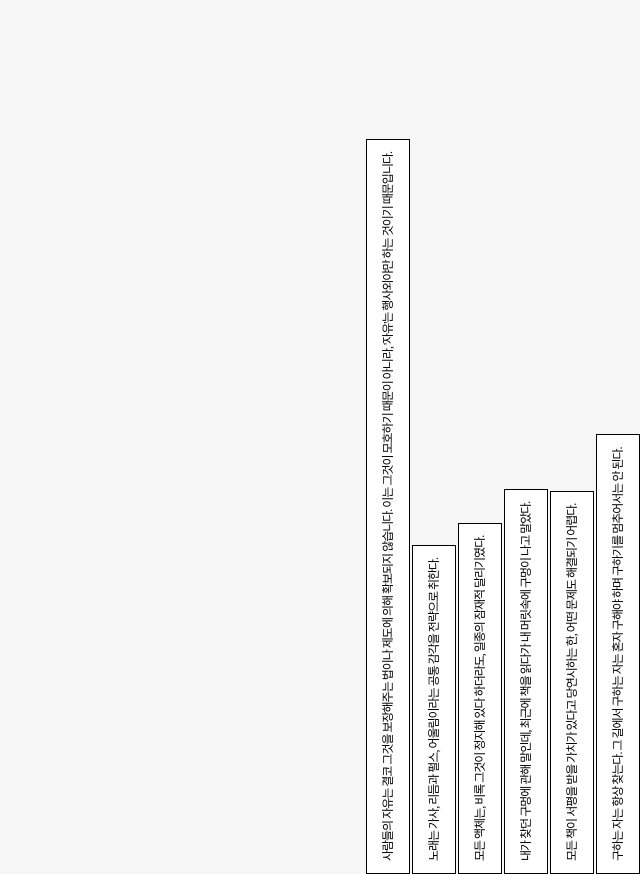
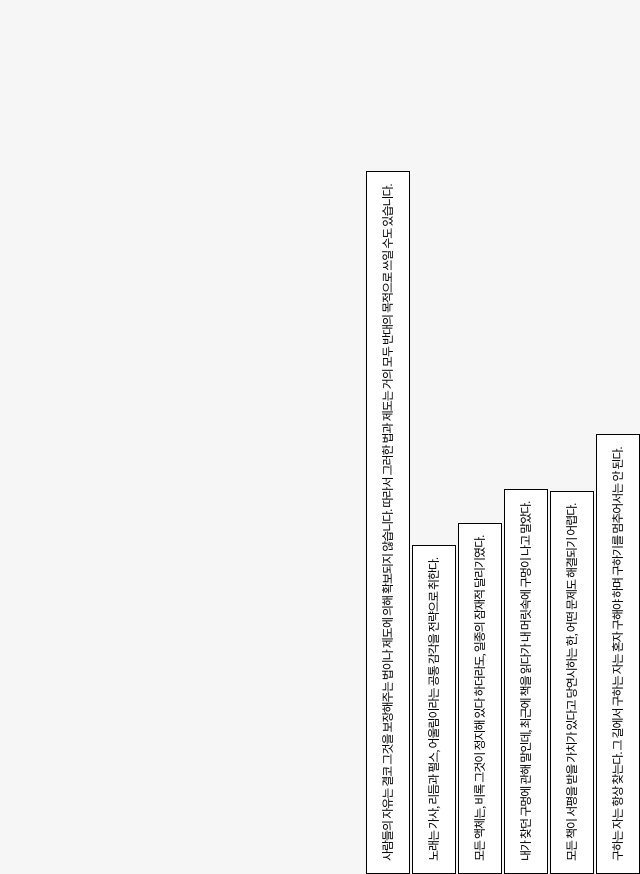
Before and after one commit to chaeahn38/book-log, a plain HTML site: page index.html in a window 1280 px wide. Shown: the part 1120-1994 px from the top of the page, without its empty margins (640-1280 px from the left). Drawn offline with Linux system fonts and the light colour scheme; a web font is replaced by a local one.

Commit message:
Update index.html

```diff
--- a/index.html
+++ b/index.html
@@ -18,7 +18,7 @@
 
   <div id="shelf-container">
     <div id="bookShelf">
-      <button class="book-sentence">사람들의 자유는 결코 그것을 보장해주는 법이나 제도에 의해 확보되지 않습니다. 이는 그것이 모호하기 때문이 아니라, '자유'는 행사외야만 하는 것이기 때문입니다.</button>
+      <button class="book-sentence">사람들의 자유는 결코 그것을 보장해주는 법이나 제도에 의해 확보되지 않습니다. 따라서 그러한 법과 제도는 거의 모두 반대의 목적으로 쓰일 수도 있습니다.</button>
       <p class="book-info">미셸 푸코, 헤테로토피아</p>
 
       <button class="book-sentence">노래는 가사, 리듬과 펄스, 어울림이라는 공통 감각을 전략으로 취한다. </button>
```
